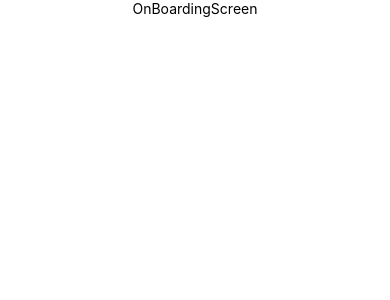
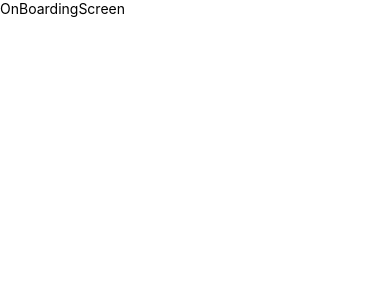
Before and after one commit to khacbac/little-lemon, a React Native app: screen / in a window 390 px wide. Shown: the top 300 px of the page. Built offline with nearby package versions, Linux system fonts and the light colour scheme.

Commit message:
components: added AppContainer

```diff
--- a/App.js
+++ b/App.js
@@ -1,21 +1,22 @@
 import { StatusBar } from "expo-status-bar";
 import { StyleSheet, View } from "react-native";
 import { OnBoardingScreen } from "./src/features";
+import { SafeAreaProvider } from "react-native-safe-area-context";
+import { AppContainer } from "./src/components";
 
 export default function App() {
   return (
-    <View style={styles.container}>
-      <StatusBar style="auto" />
-      <OnBoardingScreen />
-    </View>
+    <SafeAreaProvider>
+      <AppContainer style={styles.container} safeArea={"none"}>
+        <StatusBar style="auto" />
+        <OnBoardingScreen />
+      </AppContainer>
+    </SafeAreaProvider>
   );
 }
 
 const styles = StyleSheet.create({
   container: {
-    flex: 1,
     backgroundColor: "#fff",
-    alignItems: "center",
-    justifyContent: "center",
   },
 });
--- a/src/components/AppContainer.js
+++ b/src/components/AppContainer.js
@@ -1,8 +1,20 @@
 import React from "react";
 import { StyleSheet, View } from "react-native";
+import { useSafeAreaInsets } from "react-native-safe-area-context";
 
-export const AppContainer = ({ children }) => {
-  return <View style={styles.container}>{children}</View>;
+export const AppContainer = ({ children, style, safeArea = "all" }) => {
+  const { bottom, top } = useSafeAreaInsets();
+
+  const safeAreaStyle = {
+    ...((safeArea === "all" || safeArea === "top") && { paddingTop: top }),
+    ...((safeArea === "all" || safeArea === "bottom") && {
+      paddingBottom: bottom,
+    }),
+  };
+
+  return (
+    <View style={[styles.container, safeAreaStyle, style]}>{children}</View>
+  );
 };
 
 const styles = StyleSheet.create({
```
